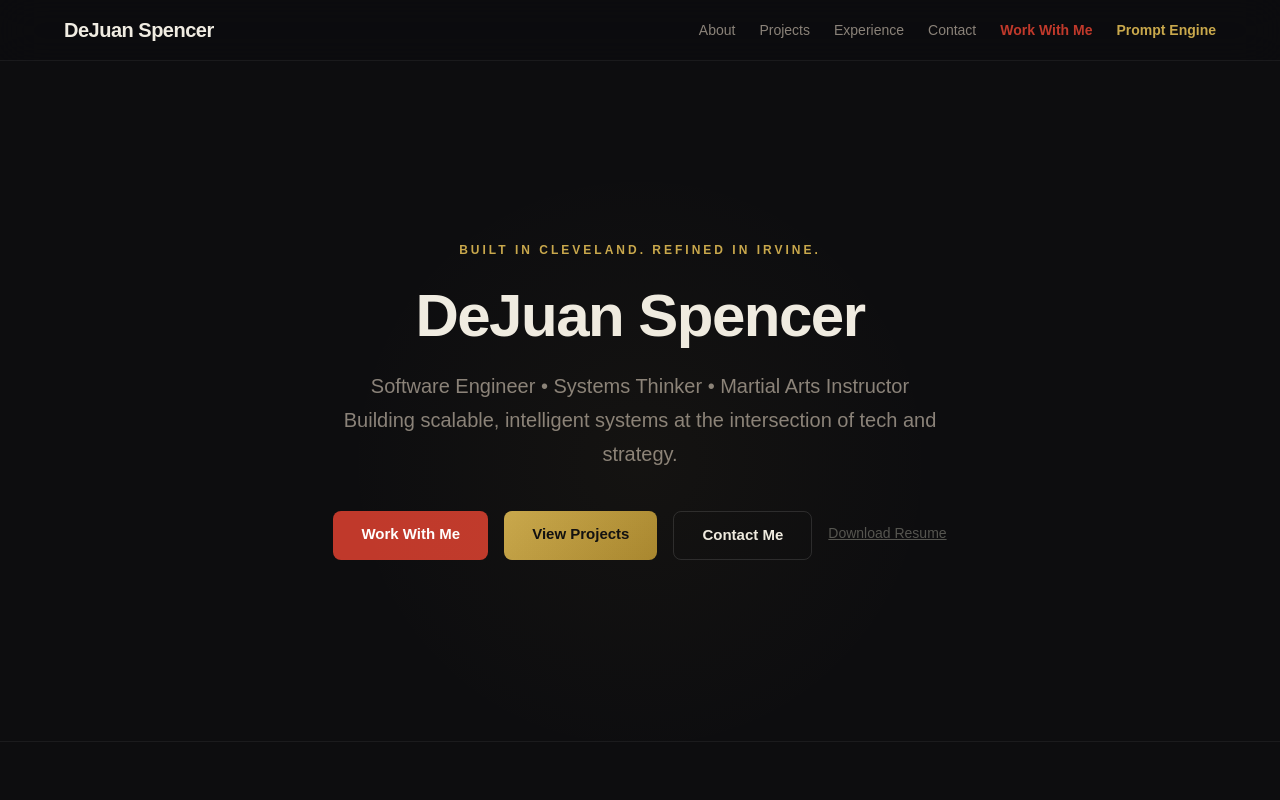
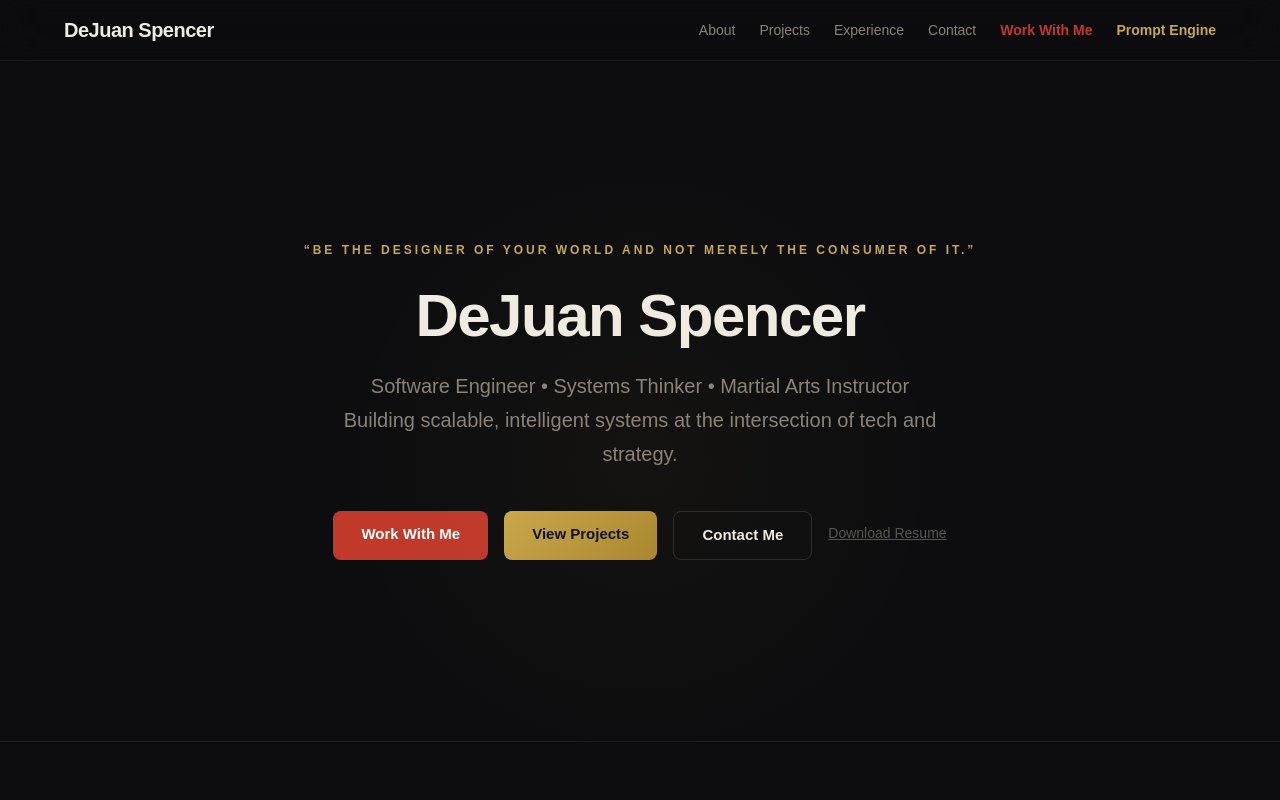
Before and after one commit to DeJuanSpencer/DeJuanSpencer.github.io, a Next.js app in the folder frontend/: page / in a window 1280 px wide. Shown: the top 800 px of the page. Built offline with nearby package versions, Linux system fonts and the light colour scheme.

Commit message:
Update hero tagline

```diff
--- a/frontend/src/app/components/Hero.tsx
+++ b/frontend/src/app/components/Hero.tsx
@@ -1,4 +1,5 @@
 "use client";
+
 export default function Hero() {
   return (
     <section
@@ -29,7 +30,7 @@ export default function Hero() {
           fontSize: "12px",
         }}
       >
-        Built in Cleveland. Refined in Irvine.
+        &ldquo;Be the designer of your world and not merely the consumer of it.&rdquo;
       </p>
 
       <h1
```
